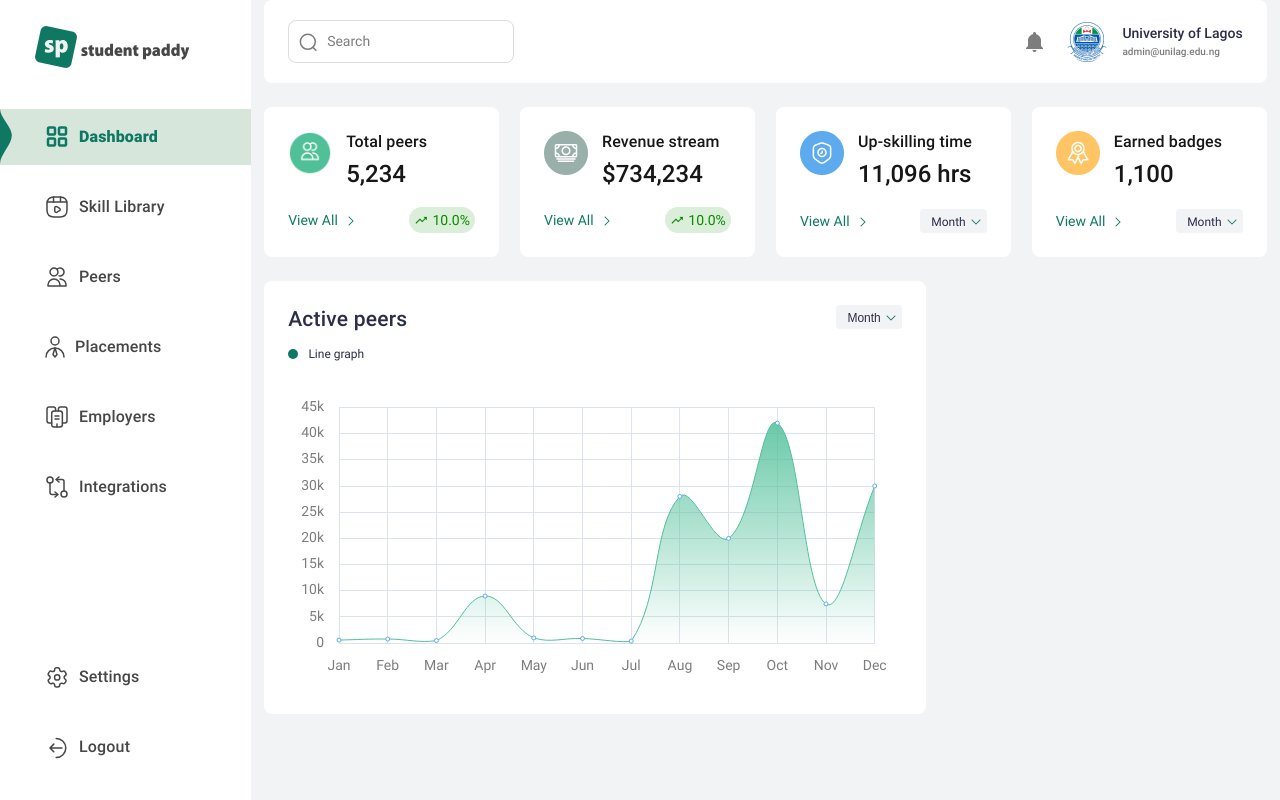
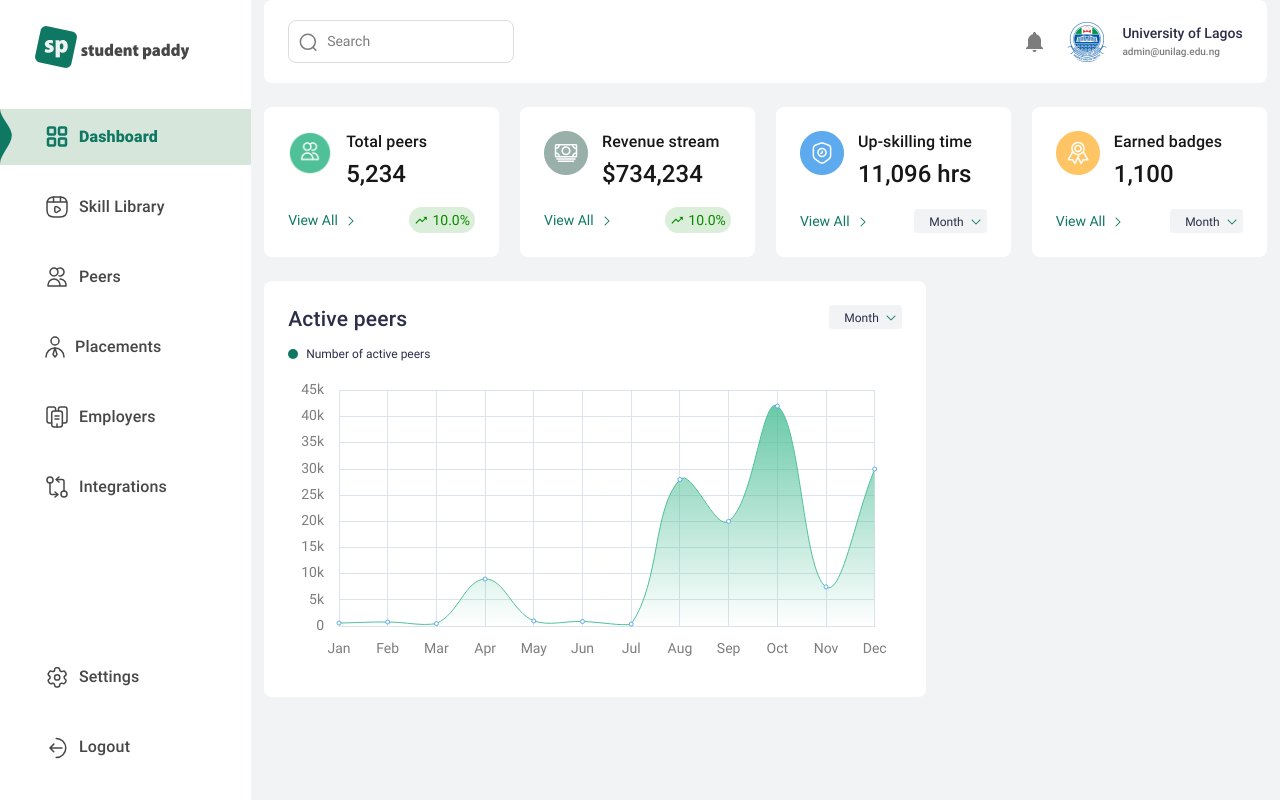
Before and after one commit to ArinzeGit/Student-Paddy-Admin-Dashboard, a Next.js app: page /dashboard in a window 1280 px wide. Built offline with nearby package versions, Linux system fonts and the light colour scheme.

Commit message:
finetune Card component and ActivePeersGraph

```diff
--- a/src/components/Card2.tsx
+++ b/src/components/Card2.tsx
@@ -32,8 +32,8 @@ const Card2 = ({ label, value, iconSrc, url }: Card2Props) => {
             className="inline-block ml-[5px]"
           />
         </Link>
-        <button className="bg-[#F1F3F4] rounded-[4px] px-[3px]">
-          <span className="text-[#2B2E48] text-[12px] leading[1.37] ml-[8px]">
+        <button className="bg-[#F1F3F4] rounded-[4px] px-[3px] py-[0]">
+          <span className="text-[#2B2E48] text-[12px] font-roboto font-[400] leading[1.33] ml-[12px]">
             Month
           </span>
           <Image
@@ -41,7 +41,7 @@ const Card2 = ({ label, value, iconSrc, url }: Card2Props) => {
             alt="Month dropdown"
             width={16}
             height={16}
-            className="inline-block ml-[2px]"
+            className="inline-block ml-[4px]"
           />
         </button>
       </div>
--- a/src/components/graphs/ActivePeersGraph.tsx
+++ b/src/components/graphs/ActivePeersGraph.tsx
@@ -1,6 +1,5 @@
 "use client";
 import Image from "next/image";
-import React from "react";
 import { Line } from "react-chartjs-2";
 import {
   Chart as ChartJS,
@@ -48,7 +47,7 @@ const ActivePeersGraph = () => {
     ],
     datasets: [
       {
-        label: "Line graph",
+        label: "Number of active peers",
         data: [
           600, 800, 500, 9000, 1000, 900, 400, 28000, 20000, 42000, 7500, 30000,
         ],
@@ -204,8 +203,8 @@ const ActivePeersGraph = () => {
         <p className="text-[21px] text-[#2B2E48] font-roboto font-[500] leading-[1.37] tracking-1">
           Active peers
         </p>
-        <button className="bg-[#F1F3F4] rounded-[4px] px-[3px]">
-          <span className="text-[#2B2E48] text-[12px] leading[1.37] ml-[8px]">
+        <button className="bg-[#F1F3F4] rounded-[4px] px-[3px] py-[0]">
+          <span className="text-[#2B2E48] text-[12px] font-roboto font-[400] leading[1.33] ml-[12px]">
             Month
           </span>
           <Image
@@ -213,14 +212,14 @@ const ActivePeersGraph = () => {
             alt="Month dropdown"
             width={16}
             height={16}
-            className="inline-block ml-[2px]"
+            className="inline-block ml-[4px]"
           />
         </button>
       </div>
-      <div className=" w-[76px] flex justify-between items-center mb-[22px]">
+      <div className=" flex items-center mb-[5px] gap-[8px]">
         <div className="w-[10px] h-[10px] rounded-xl bg-[#0F7863]"></div>
         <p className="text-[12px] text-[#2B2E48] font-roboto font-[400] leading-[1.37]">
-          Line graph
+          Number of active peers
         </p>
       </div>
       <Line data={data} options={options} />
```
